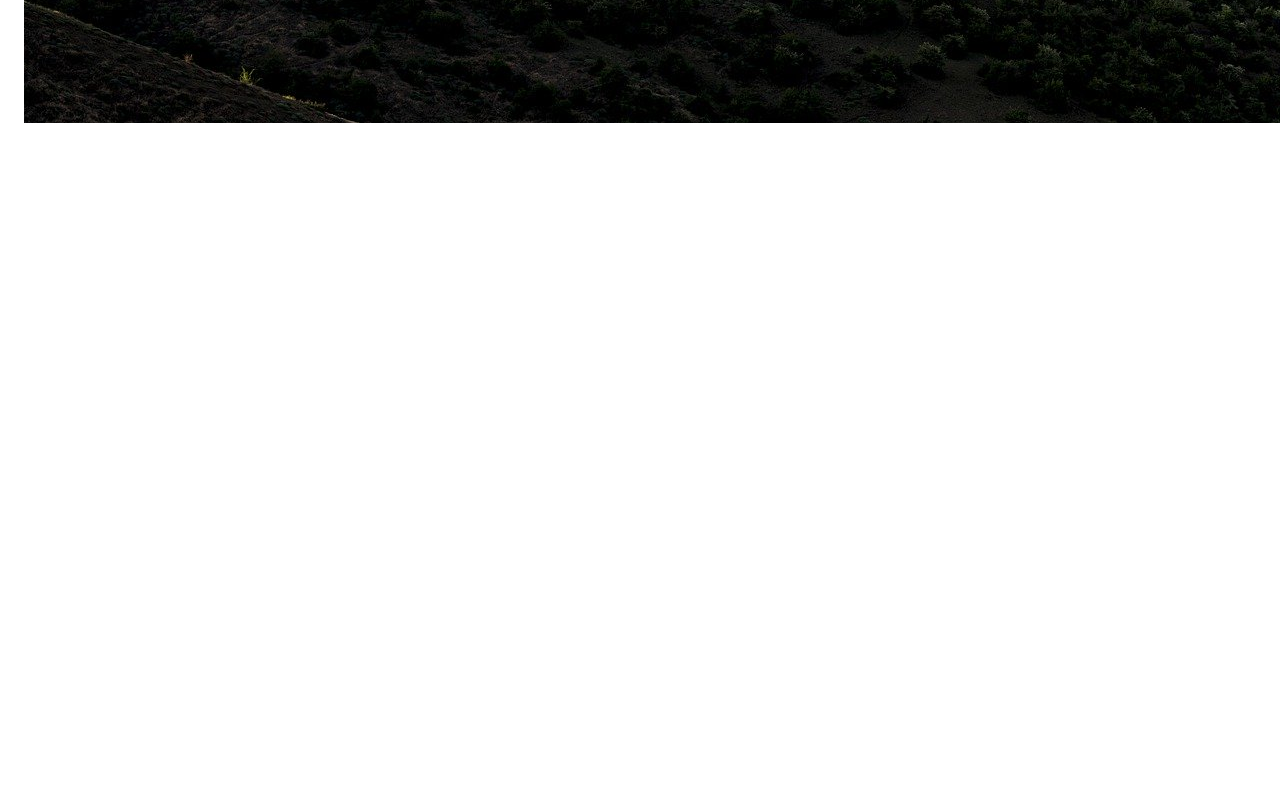
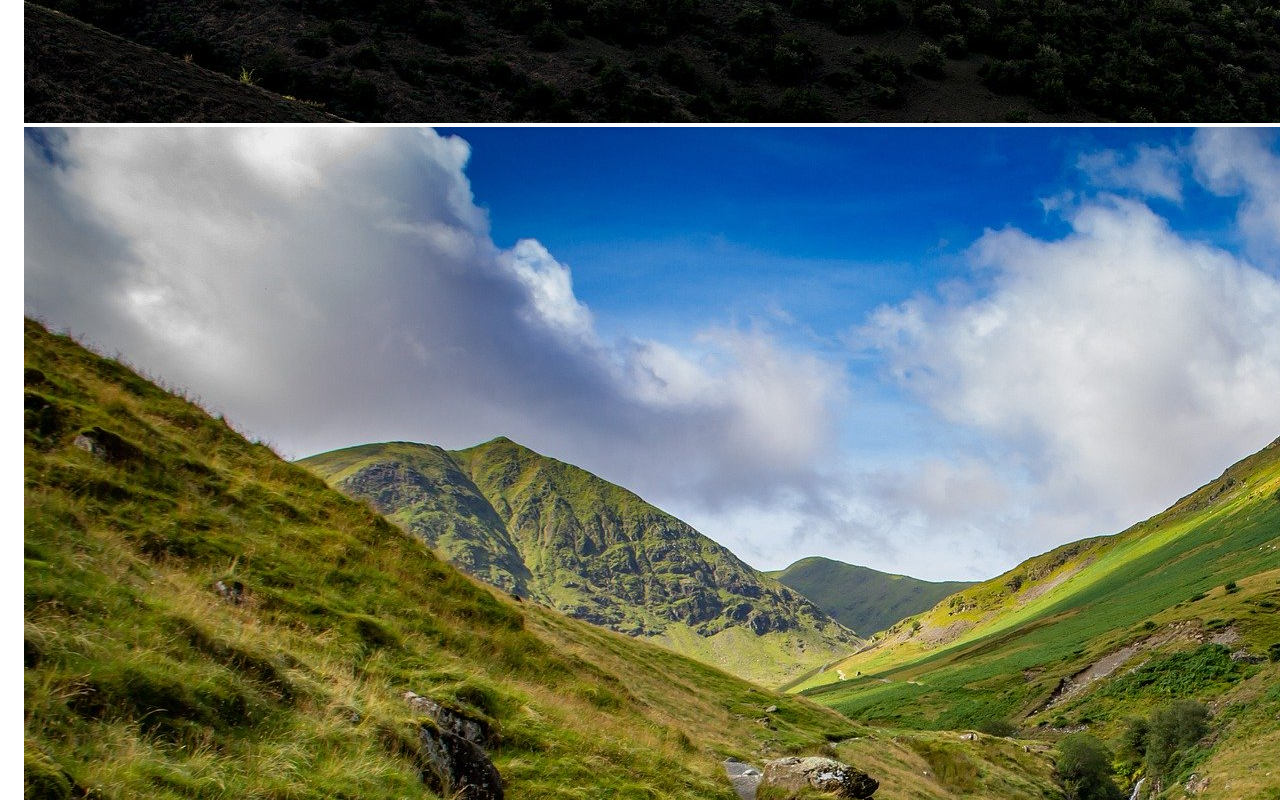
Before and after one commit to GeonwooVincentKim/Svelte_SimpleProject, a Svelte app: page / in a window 1280 px wide. Shown: the part 1460-2260 px from the top of the page. Before the commit the page ends 1603 px from the top, so only its background shows below. Built offline with nearby package versions, Linux system fonts and the light colour scheme.

Commit message:
Generated 'ReadMe-Git-Cancel-Reset.md' file.

```diff
--- a/src/App.svelte
+++ b/src/App.svelte
@@ -26,5 +26,5 @@
 
 	<!-- svelte-ignore a11y-missing-attribute -->
 	<img src={imgSrc}>
-
+	<img src={imgSrc2}>
 </main>
```
Also changed, not shown: 1 other file (tests, documents, lock files or other folders).
